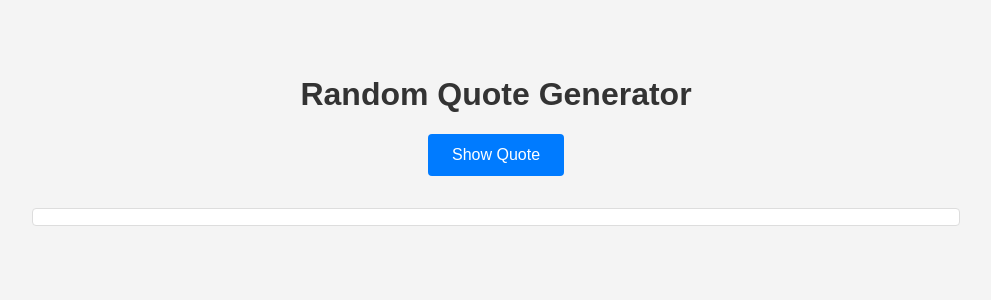
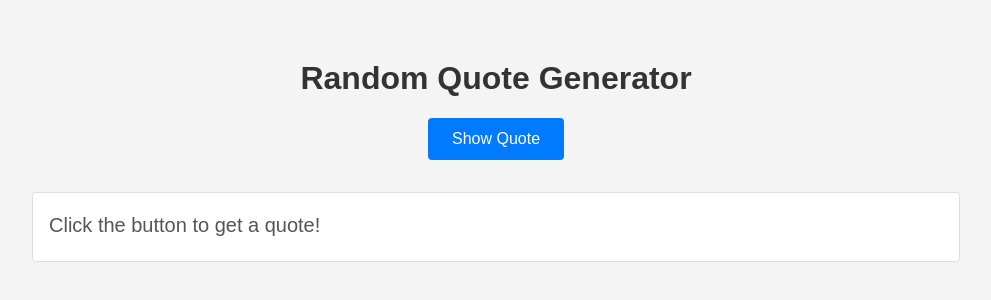
Before and after one commit to Leaf-life/Quote_game, a plain HTML site: page index.html in a window 1280 px wide. Shown: the part 250-550 px from the top of the page, without its empty margins (144-1135 px from the left). Drawn offline with Linux system fonts and the light colour scheme.

Commit message:
Add author below quote
Changed styles a bit to separate author and quote, while having them in the same box.

```diff
--- a/index.html
+++ b/index.html
@@ -5,7 +5,6 @@
 <title>Quote App</title>
 
 <style>
-  /* Reset & basic styles */
   body {
     margin:0;
     font-family:Arial,Helvetica,sans-serif;
@@ -17,27 +16,37 @@
   }
 
   .container {
-    text-align:center;
+    text-align: center;
     max-width:90%;
     width:75vw;          /* 75% of viewport width */
     padding:1rem;
     box-sizing:border-box;
   }
 
-  h1 {
-    color:#333;
+  h1 { color:#333; }
+
+  /* The “box” that holds both quote & author */
+  .quote-box {
+    margin-top: 2rem;
+    border:1px solid #ddd;
+    background:#fff;
+    padding:1rem;
+    padding-top:0rem;
+    padding-bottom:0rem;
+    border-radius:4px;
+    width:100%;          /* take full width of the container */
+    box-sizing:border-box;
   }
 
-  #quote {
-    margin-top:2rem;
+  .quote-text,
+  .author-text {
     font-size:1.25rem;
     line-height:1.6;
     color:#555;
-    border:1px solid #ddd;
-    padding:.5rem;
-    background:#fff;
-    border-radius:4px;
+    margin-top:1rem;
   }
+  .quote-text { text-align:left; }
+  .author-text { text-align:right; }
 
   button {
     padding:0.75rem 1.5rem;
@@ -62,7 +71,12 @@
 <div class="container">
   <h1>Random Quote Generator</h1>
   <button id="btn">Show Quote</button>
-  <p id="quote"></p>
+
+  <!-- The shared box -->
+  <div class="quote-box">
+    <p id="quote" class="quote-text">Click the button to get a quote!</p>
+    <p id="author" class="author-text"></p>
+  </div>
 </div>
 
 <script>
@@ -73,9 +87,11 @@ document.getElementById('btn').addEventListener('click', async () => {
     if(!response.ok) throw new Error(`HTTP ${response.status}`);
     const data=await response.json();
     document.getElementById('quote').textContent=data.quote || 'No quote found.';
+    document.getElementById('author').textContent=`— ${data.author}` || '';
   }catch(err){
     console.error(err);
     document.getElementById('quote').textContent='Error fetching quote.';
+    document.getElementById('author').textContent='';
   }
 });
 </script>
```
